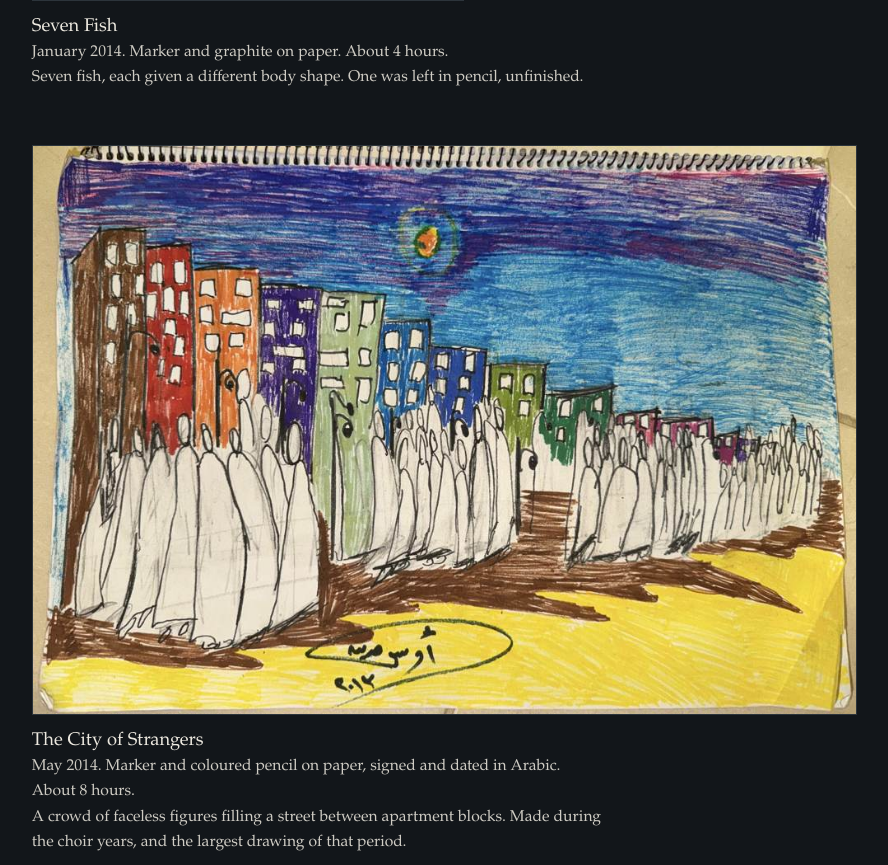
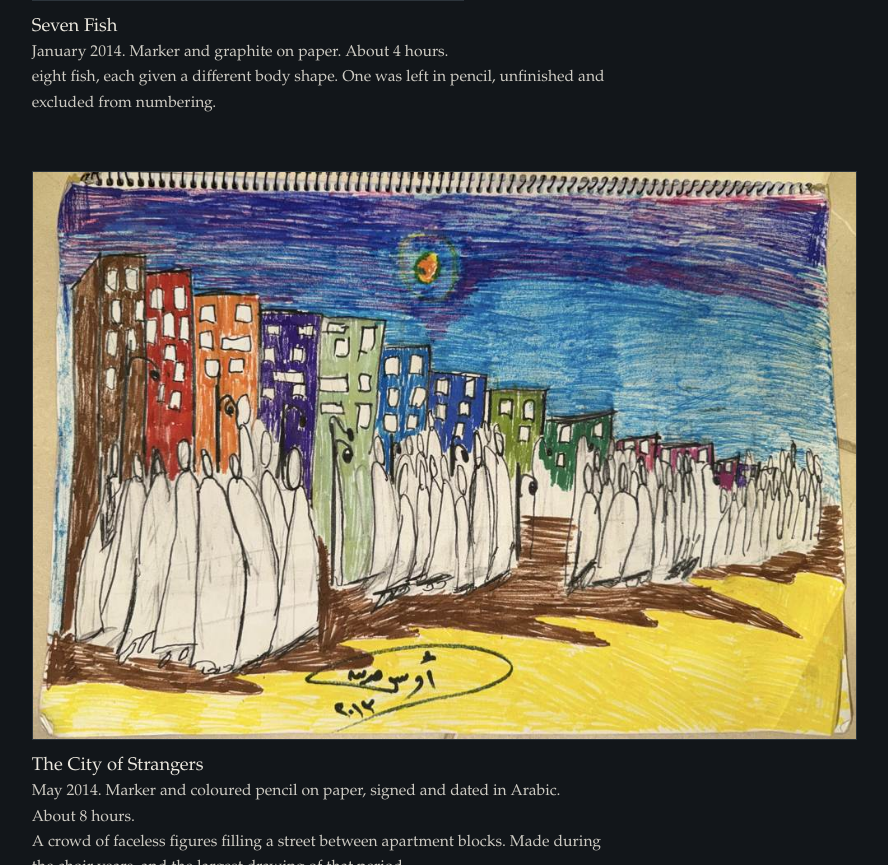
Before and after one commit to awsalmir6174/Aws-Almir-Ahmad---Artistic-Portfolio, a plain HTML site: page index.html in a window 1280 px wide. Shown: the part 4281-5146 px from the top of the page, without its empty margins (269-1157 px from the left). Drawn offline with Linux system fonts and the light colour scheme.

Commit message:
Correct number of fish in description

```diff
--- a/index.html
+++ b/index.html
@@ -169,7 +169,7 @@
         <figcaption class="cap">
           <h3>Seven Fish</h3>
           <p class="meta">January 2014. Marker and graphite on paper. About 4 hours.</p>
-          <p>Seven fish, each given a different body shape. One was left in pencil, unfinished.</p>
+          <p>eight fish, each given a different body shape. One was left in pencil, unfinished and excluded from numbering.</p>
         </figcaption>
       </figure>
       <figure class="work">
```
